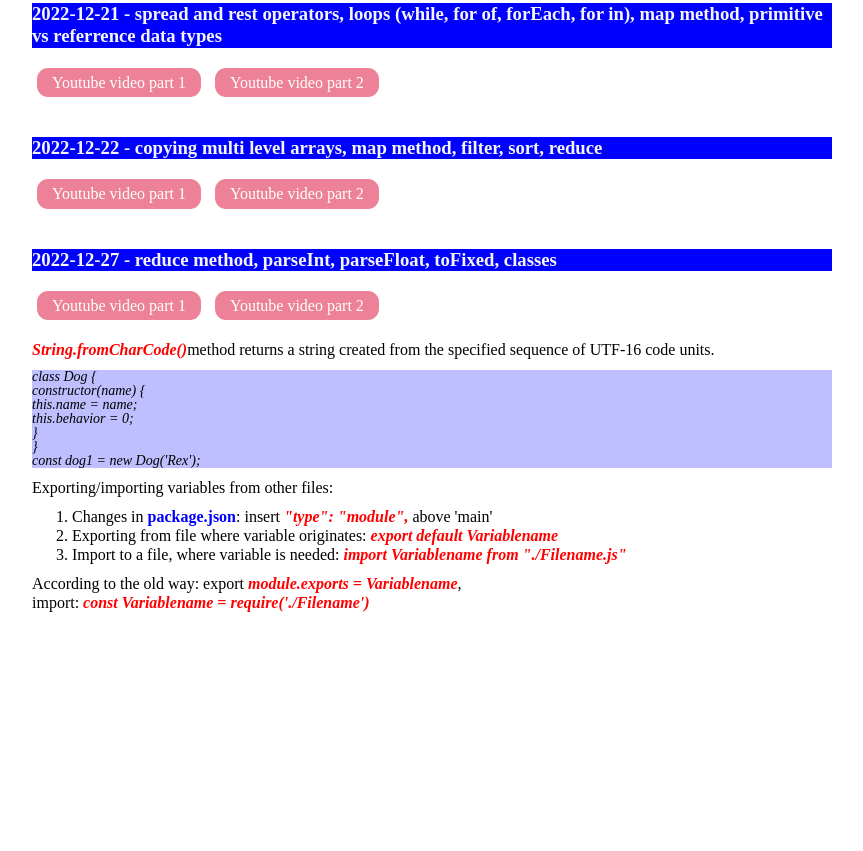
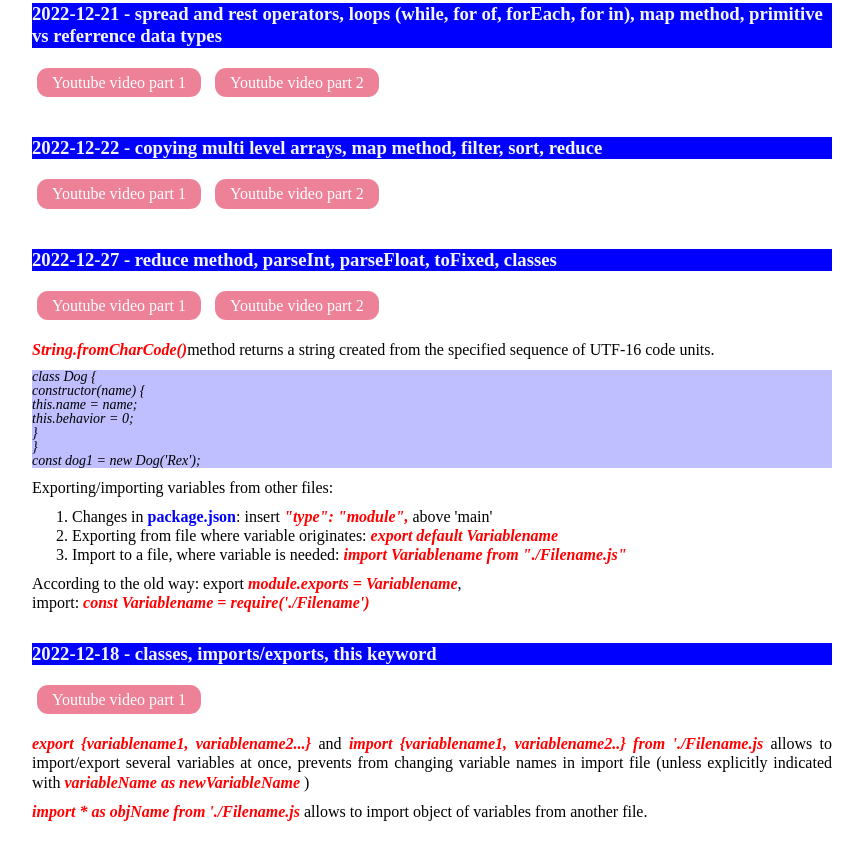
Before and after one commit to JurgitaE/lesson-notes, a website: page index.html in a window 1280 px wide. Shown: the part 6209-7060 px from the top of the page, without its empty margins (208-1071 px from the left). Before the commit the page ends 6852 px from the top, so only its background shows below. Drawn offline with Linux system fonts and the light colour scheme.

Commit message:
12-28 update

```diff
--- a/index.html
+++ b/index.html
@@ -502,6 +502,16 @@
                         <span class="code"> const Variablename = require('./Filename')</span>
                     </p>
                 </div>
+                <div class="day">
+                    <h3>2022-12-18 - classes, imports/exports, this keyword</h3>
+                    <a class="youtube" href="https://www.youtube.com/watch?v=Yv6o0bpDcH0" target="_blank">Youtube video part 1 </a>
+                    <p>
+                        <span class="code">export {variablename1, variablename2...}</span> and
+                        <span class="code">import {variablename1, variablename2..} from './Filename.js</span> allows to import/export several variables at once, prevents from
+                        changing variable names in import file (unless explicitly indicated with <span class="code">variableName as newVariableName</span> )
+                    </p>
+                    <p><span class="code">import * as objName from './Filename.js</span> allows to import object of variables from another file.</p>
+                </div>
             </div>
 
             <a href="#" class="fa fa-angle-up back-to-top"></a>
```
